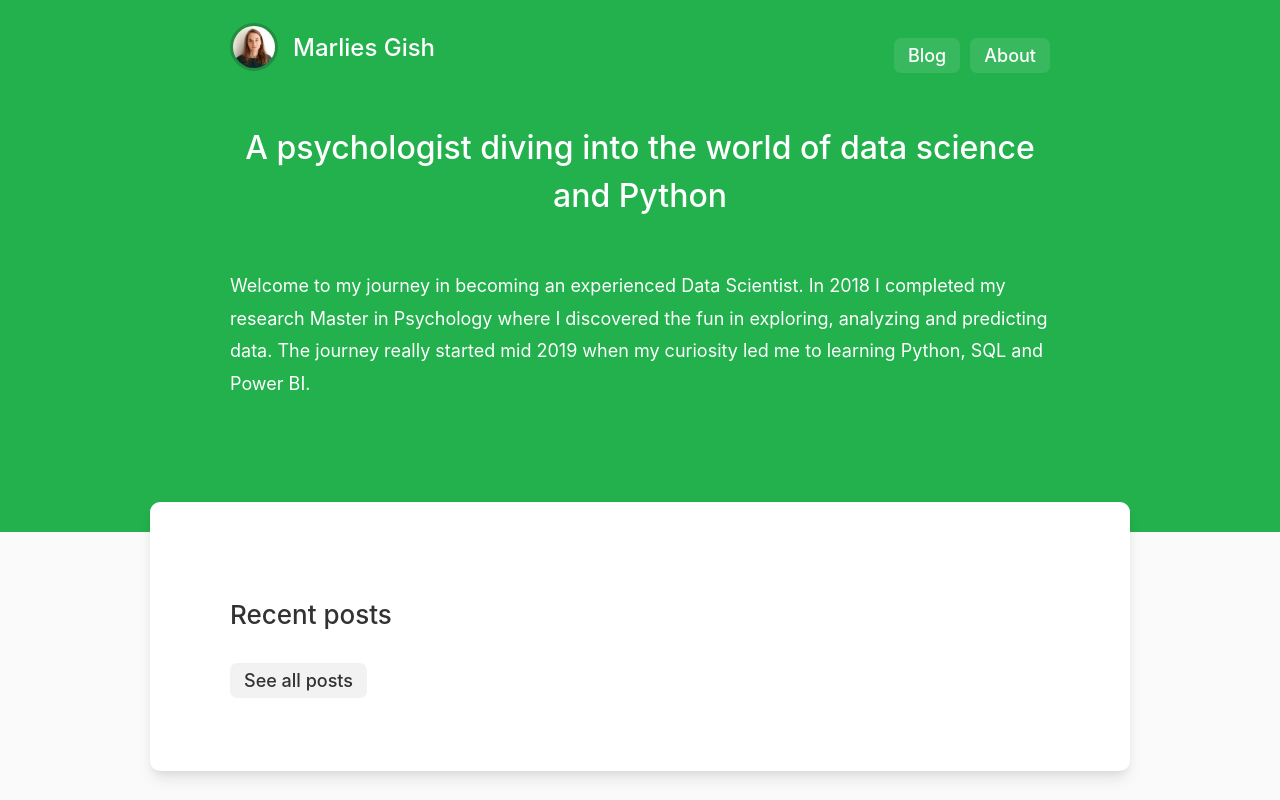
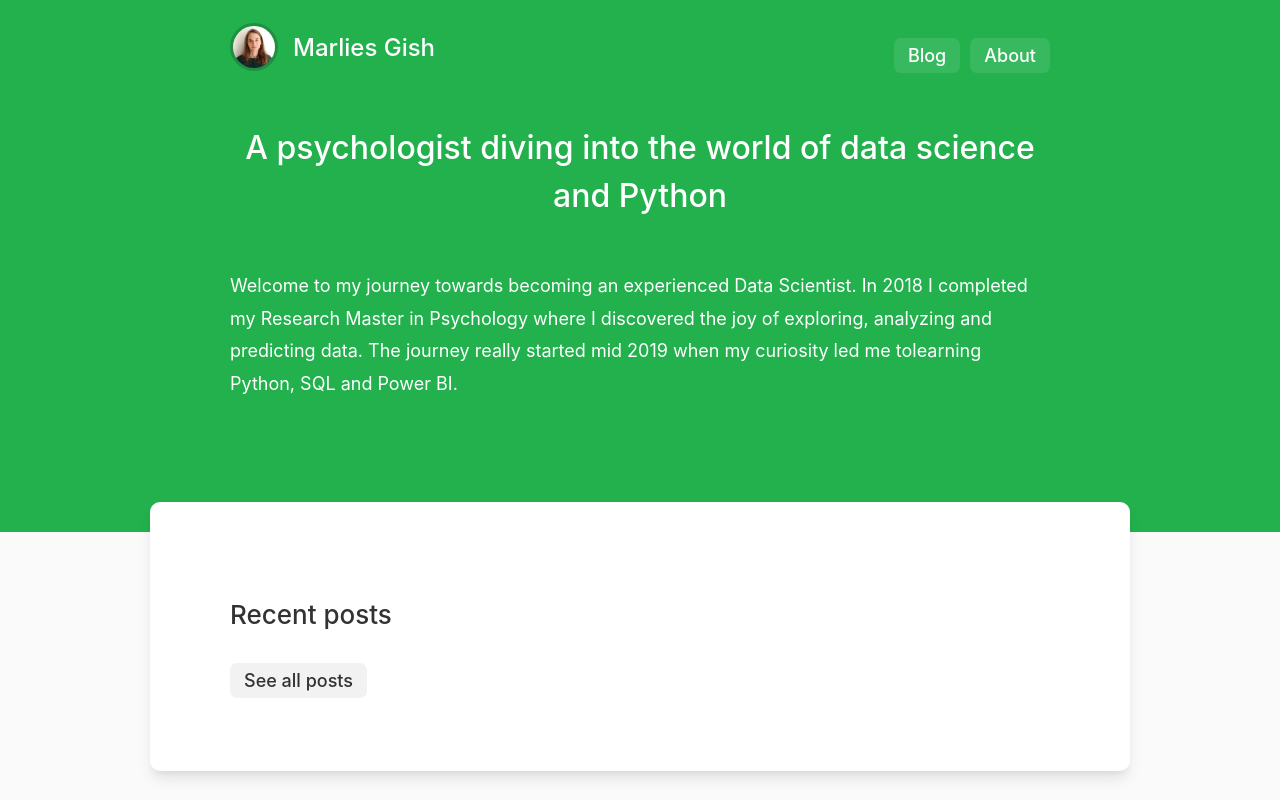
Before and after one commit to marliesgish/marlies-gish-website, a Next.js app: page / in a window 1280 px wide. Shown: the top 800 px of the page. Built offline with nearby package versions, Linux system fonts and the light colour scheme.

Commit message:
Update index.tsx

```diff
--- a/pages/index.tsx
+++ b/pages/index.tsx
@@ -28,11 +28,9 @@ const Home: React.FC = () => {
               />
             </ConstraintWidth>
             <Paragraph>
-              Welcome to my journey in becoming an experienced Data Scientist.
-              In 2018 I completed my research Master in Psychology where I
-              discovered the fun in exploring, analyzing and predicting data.
-              The journey really started mid 2019 when my curiosity led me to
-              learning Python, SQL and Power BI.
+              Welcome to my journey towards becoming an experienced Data Scientist.
+              In 2018 I completed my Research Master in Psychology where I discovered the joy of exploring, analyzing and predicting data.
+              The journey really started mid 2019 when my curiosity led me tolearning Python, SQL and Power BI.
             </Paragraph>
           </ConstraintWidth>
         </SidePadding>
```
